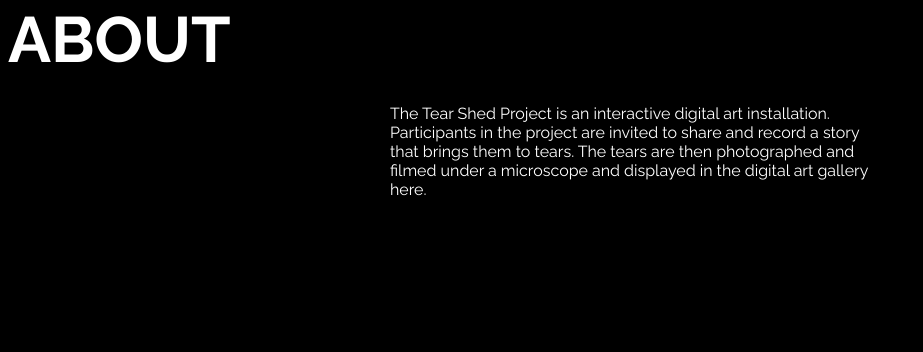
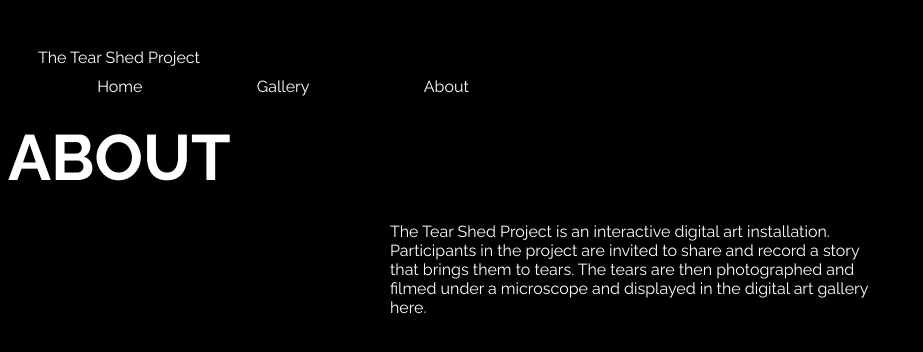
Before and after one commit to maedae104/tearshedexample, a React (Create React App) app in the folder React/client/: page /about in a window 1280 px wide. Shown: the top 352 px of the page, without its empty margins (0-923 px from the left). Built offline with nearby package versions, Linux system fonts and the light colour scheme.

Commit message:
removed video background to activate links

```diff
--- a/React/client/package.json
+++ b/React/client/package.json
@@ -39,5 +39,8 @@
       "last 1 firefox version",
       "last 1 safari version"
     ]
+  },
+  "devDependencies": {
+    "@babel/plugin-proposal-private-property-in-object": "^7.21.11"
   }
 }
--- a/React/client/src/App.jsx
+++ b/React/client/src/App.jsx
@@ -11,7 +11,7 @@ function App() {
         <NavMenu />
         {/* <About /> */}
 
-        <VideoBackground />
+        {/* <VideoBackground /> */}
         <Enter />
 
 
--- a/React/client/src/atoms/NavMenu.jsx
+++ b/React/client/src/atoms/NavMenu.jsx
@@ -1,7 +1,6 @@
 import React from "react";
 import { Navbar, Nav, NavbarBrand } from "reactstrap";
-import {Link } from 'react-router-dom';
-
+import { NavLink } from 'react-router-dom';
 
 function NavMenu() {
   return (
@@ -11,15 +10,14 @@ function NavMenu() {
           display: "block",
           width: 550,
           padding: 30,
-
         }}
       >
         <Navbar color="light" light expand="md">
           <NavbarBrand href="/">The Tear Shed Project</NavbarBrand>
           <Nav className="mr-auto" navbar>
-            <Link to="/">Home</Link>
-            <Link to="/gallery">Gallery</Link>
-            <Link to="/about">About</Link>
+            <NavLink to="/" activeClassName="active">Home</NavLink>
+            <NavLink to="/gallery" activeClassName="active">Gallery</NavLink>
+            <NavLink to="/about" activeClassName="active">About</NavLink>
           </Nav>
         </Navbar>
       </div>
--- a/React/client/src/index.js
+++ b/React/client/src/index.js
@@ -9,7 +9,9 @@ const root = ReactDOM.createRoot(document.getElementById('root'));
 root.render(
 <Router>
   <AppRouter>
+
     <App />
+
     </AppRouter>
 </Router>
 
--- a/React/client/src/pages/About.jsx
+++ b/React/client/src/pages/About.jsx
@@ -1,8 +1,9 @@
 import React from 'react';
+import NavMenu from '../atoms/NavMenu';
 
 function About() {
   return (
-    <div>
+    <><NavMenu /><div>
       <h1 className="text-center">About</h1>
       <div style={{ display: 'flex', justifyContent: 'center' }}>
         <div style={{ maxWidth: '500px' }}>
@@ -11,7 +12,7 @@ function About() {
           </p>
         </div>
       </div>
-    </div>
+    </div></>
   );
 }
 
--- a/React/client/src/pages/Enter.jsx
+++ b/React/client/src/pages/Enter.jsx
@@ -1,15 +1,17 @@
 import React from 'react';
-import { useHistory } from 'react-router-dom';
-// import Gallery from './Gallery';
+import { useNavigate } from 'react-router-dom';
+
+
 
 function Enter() {
-    // const [showGallery, setShowGallery] = useState(false);
-    // const EnterButton = () => {
-    //   const history = useHistory();
-    // const handleEnterClick = () => {
-    //   history.push('/Gallery');
-    //   ;
-    // };
+  const navigate = useNavigate();
+
+  const handleClick = () => {
+    // Navigate to the Gallery component when the button is clicked
+    console.log('Button clicked!')
+    navigate('/gallery')
+  };
+
   return (
     <div>
       <style>
@@ -25,7 +27,6 @@ function Enter() {
           }
 
           #myVideo {
-
             right: 0;
             bottom: 0;
             min-width: 100%;
@@ -58,16 +59,13 @@ function Enter() {
         `}
       </style>
 
-
-
       <div className="content">
         <h1>The tear shed project.</h1>
         <p>Every tear tells a story</p>
-        {/* <button onClick={handleEnterClick}>Enter</button> */}
-
+        <button onClick={handleClick}>Enter</button>
       </div>
     </div>
   );
-        }
+}
 
 export default Enter;
--- a/React/client/src/pages/Gallery.jsx
+++ b/React/client/src/pages/Gallery.jsx
@@ -1,4 +1,5 @@
 import React from 'react';
+import NavMenu from '../atoms/NavMenu';
 import { Fade } from "react-slideshow-image";
 
 
@@ -12,23 +13,21 @@ function Gallery() {
 
 
   return (
-
-    <div>
+    <><NavMenu /><div>
       <h1 className="text-center">Gallery</h1>
       <div className="container">
-        <div className="slide-container" style={{maxWidth: '100%', maxHeight: '100%'}}>
-        <Fade>
-        {fadeImages.map((image, index) =>
-          <div key={index} className="each-fade" style={{ position: 'absolute', zIndex: fadeImages.length - index }}>
-            <div className="image-container">
-              <img src={image} alt="" tyle={{ width: '100%', height: '100%', objectFit: 'cover' }}/>
+        <div className="slide-container" style={{ maxWidth: '100%', maxHeight: '100%' }}>
+          <Fade>
+            {fadeImages.map((image, index) => <div key={index} className="each-fade" style={{ position: 'absolute', zIndex: fadeImages.length - index }}>
+              <div className="image-container">
+                <img src={image} alt="" tyle={{ width: '100%', height: '100%', objectFit: 'cover' }} />
+              </div>
             </div>
-          </div>
-        )}
-      </Fade>
+            )}
+          </Fade>
         </div>
       </div>
-    </div>
+    </div></>
 
   );
 }
--- a/React/client/src/pages/Home.jsx
+++ b/React/client/src/pages/Home.jsx
@@ -8,7 +8,7 @@ function Home() {
     return (
     <><div>
         <NavMenu />
-        <VideoBackground />
+        {/* <VideoBackground /> */}
         <Enter />
     </div></>
     )
```
Also changed, not shown: 2 other files (tests, documents, lock files or other folders).
